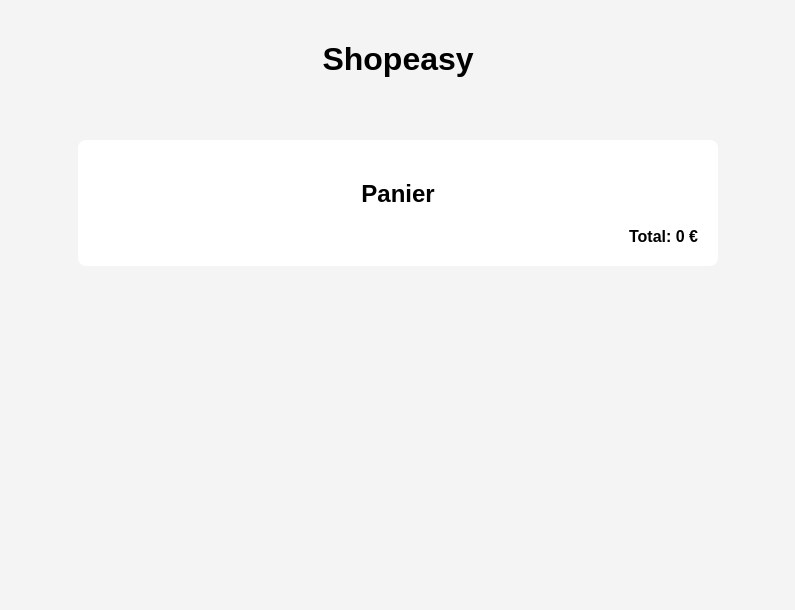
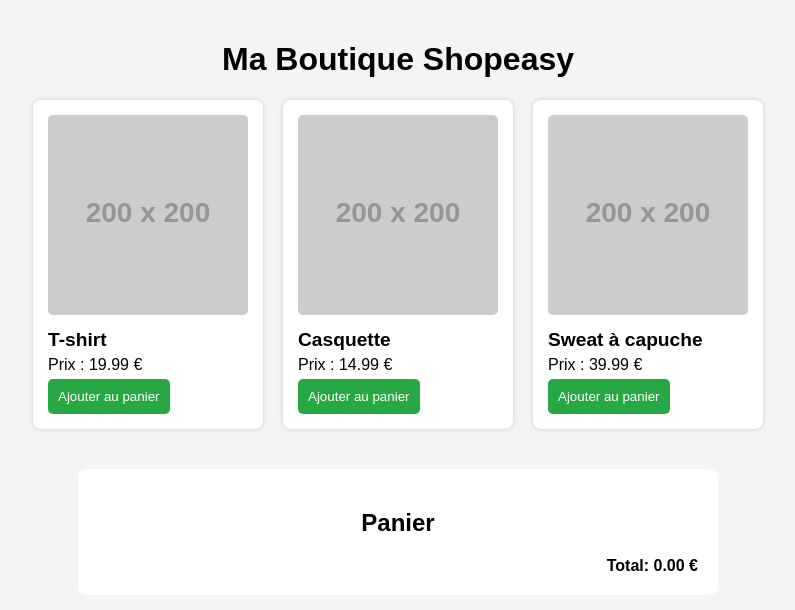
Before and after one commit to Karlstones/Shopeasy, a plain HTML site: page index.html in a window 1280 px wide. Shown: the whole page, without its empty margins (242-1037 px from the left). Drawn offline with Linux system fonts and the light colour scheme; placeholder pictures from the web are drawn by us.

Commit message:
Add files via upload

```diff
--- a/index.html
+++ b/index.html
@@ -2,7 +2,7 @@
 <html lang="fr">
 <head>
   <meta charset="UTF-8" />
-  <meta name="viewport" content="width=device-width, initial-scale=1" />
+  <meta name="viewport" content="width=device-width, initial-scale=1.0" />
   <title>Shopeasy</title>
   <style>
     body { font-family: Arial, sans-serif; margin: 0; padding: 20px; background: #f4f4f4; }
@@ -25,7 +25,7 @@
 </head>
 <body>
 
-<h1>Shopeasy</h1>
+<h1>Ma Boutique Shopeasy</h1>
 
 <div class="products" id="products"></div>
 
@@ -91,7 +91,7 @@ function displayCart() {
       cartItemsUl.appendChild(li);
     });
 
-  document.getElementById("cart-total").textContent = \`Total: \${total.toFixed(2)} €\`;
+    document.getElementById("cart-total").textContent = `Total: ${total.toFixed(2)} €`;
   }
 
   displayProducts();
```
Also changed, not shown: 1 other file. Lines whose indentation alone changed are shown as unchanged.
